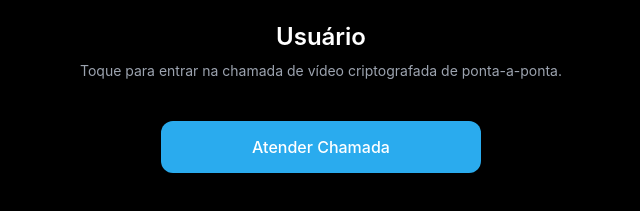
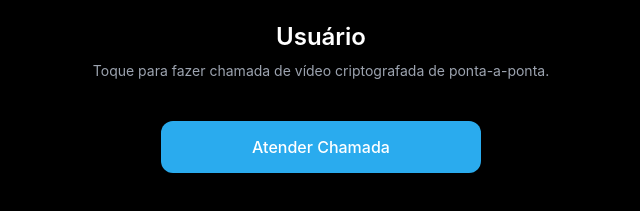
Before and after one commit to azag666/fakecall, a website: page index.html in a window 1280 px wide. Shown: the part 363-574 px from the top of the page, 319-959 px from the left. Drawn offline with nearby package versions, Linux system fonts and the light colour scheme.

Commit message:
Update index.html

```diff
--- a/index.html
+++ b/index.html
@@ -112,7 +112,7 @@
                 <svg xmlns="http://www.w3.org/2000/svg" width="48" height="48" viewBox="0 0 24 24" fill="none" stroke="#2AABEE" stroke-width="1.5"><path d="M15.6 2.7a10 10 0 1 0 5.7 5.7"/><circle cx="12" cy="12" r="2"/></svg>
             </div>
             <h1 id="previewName" class="text-2xl font-semibold mb-2">Telegram Call</h1>
-            <p class="text-gray-400 text-sm mb-10 px-4">Toque para entrar na chamada de vídeo criptografada de ponta-a-ponta.</p>
+            <p class="text-gray-400 text-sm mb-10 px-4">Toque para fazer chamada de vídeo criptografada de ponta-a-ponta.</p>
 
             <button id="btnJoin" class="w-full max-w-xs bg-[#2AABEE] hover:bg-[#2390c9] text-white font-medium py-3.5 rounded-xl shadow-lg transition-transform active:scale-95 flex items-center justify-center gap-2">
                 <span>Atender Chamada</span>
```
